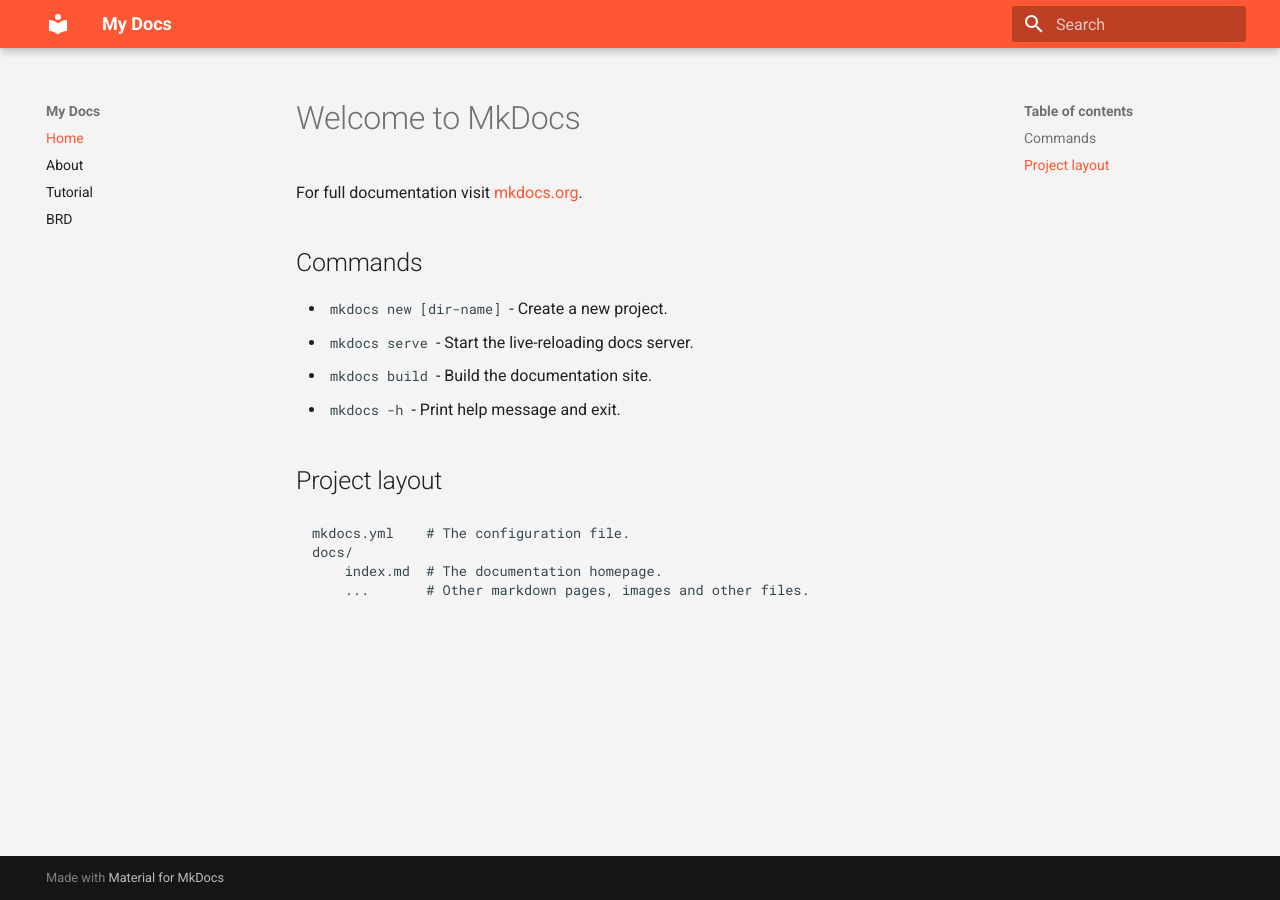
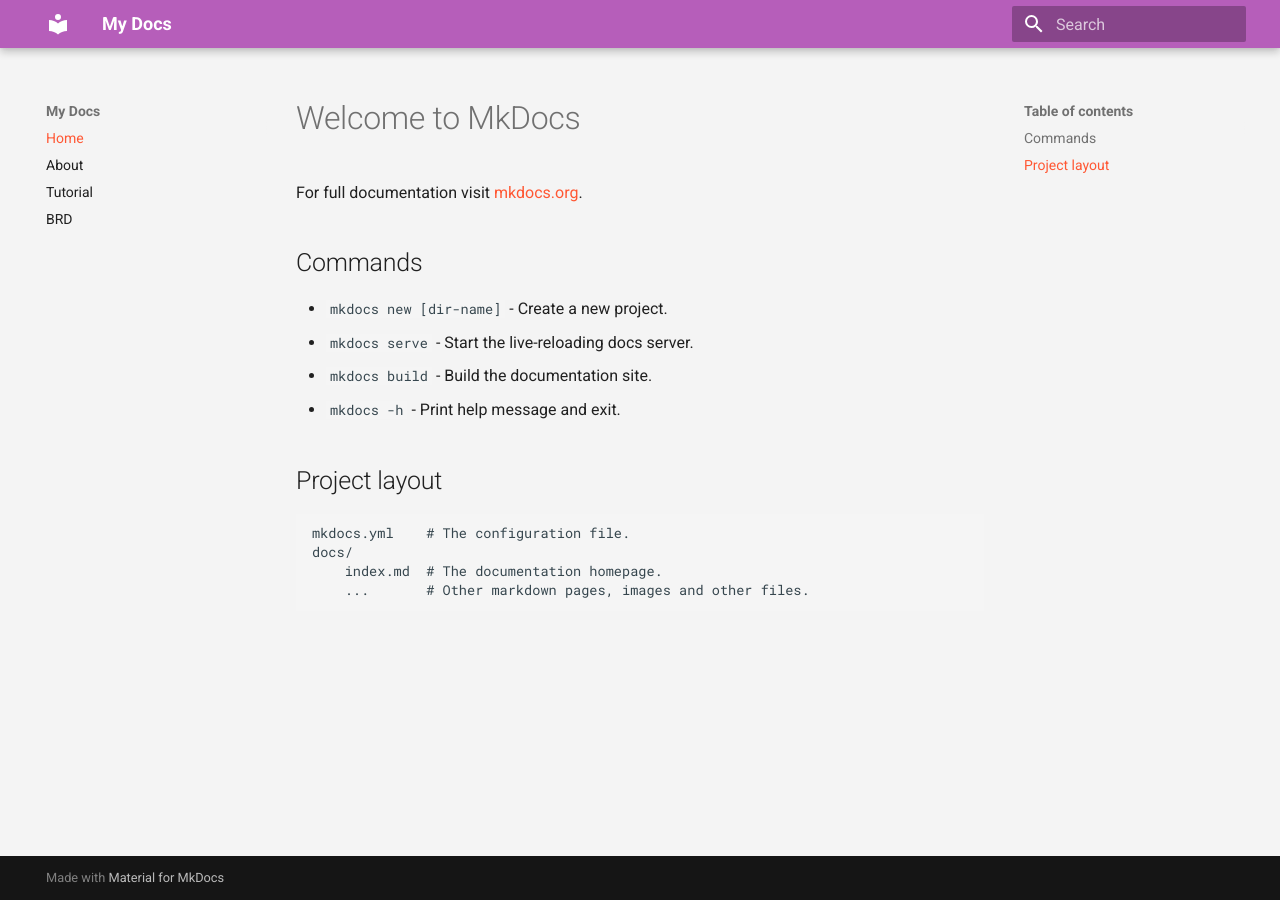
Before and after one commit to putrins21/my-docs, an MkDocs documentation site: the page built from docs/index.md, in a window 1280 px wide. Built offline with MkDocs 1.6.1 and Material for MkDocs 9.7.7, drawn with Linux system fonts in a browser that asks for light colours.

Commit message:
Update extra.css

```diff
--- a/docs/css/extra.css
+++ b/docs/css/extra.css
@@ -10,7 +10,7 @@
 }
 
 .md-header {
-  background-color: #ff5733 !important;
+  background-color: #B65EBA !important;
 }
 
 body {
```
